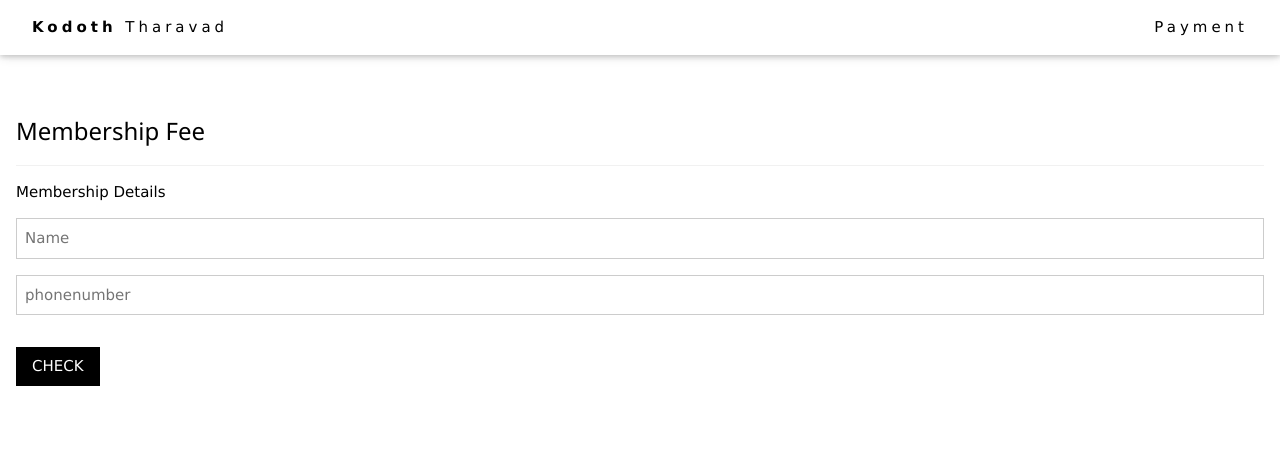
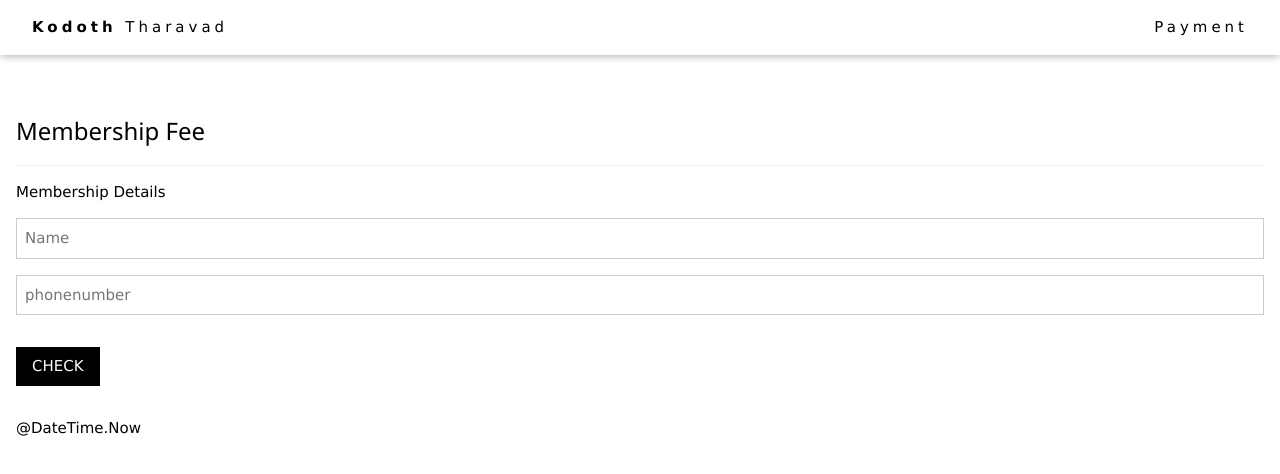
Before and after one commit to kodoththaravad/kodoththaravad, a website: page db/payment.html in a window 1280 px wide. Drawn offline with Linux system fonts and the light colour scheme.

Commit message:
Photo repair

```diff
--- a/db/payment.html
+++ b/db/payment.html
@@ -23,6 +23,6 @@
           <input class="stsn-input stsn-section stsn-border" id="phoneNumber" type="number" placeholder="phonenumber" required name="phonenumber">
           <button class="stsn-button stsn-black stsn-section" type="submit" onclick="myFunction()" >
             <i class="fa fa-paper-plane"></i> CHECK
-            </button>
+            </button><p>@DateTime.Now</p>
         </form>
     </div>
```
